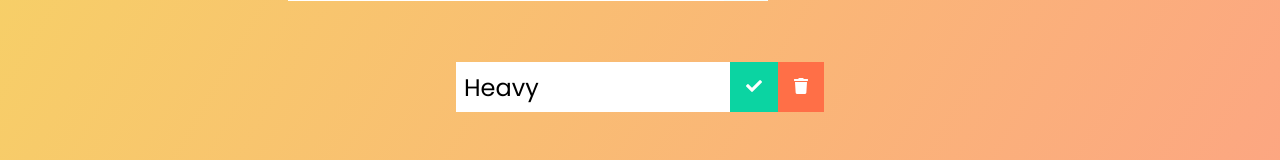
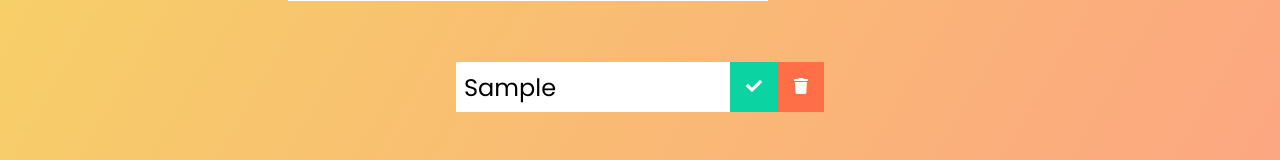
Before and after one commit to AnesuMuusha/my-todo-list, a React (Create React App) app: page / in a window 1280 px wide. Both pictures are taken after typing "Sample" into the empty fields and a click on the button 746 px from the left and 240 px from the top of the page. Shown: the part 266-426 px from the top of the page. Built offline with nearby package versions, Linux system fonts and the light colour scheme.

Commit message:
Adding todos to TodoList

```diff
--- a/src/App.js
+++ b/src/App.js
@@ -1,18 +1,23 @@
-import React,{useState} from 'react';
-import Form from './components/Form';
-import './App.css';
-import TodoList from './components/TodoList';
+import React, { useState } from "react";
+import Form from "./components/Form";
+import "./App.css";
+import TodoList from "./components/TodoList";
 
 function App() {
-  const[inputText,setInputText]=useState("");
-  const[todos,setTodos] =  useState([]);
+  const [inputText, setInputText] = useState("");
+  const [todos, setTodos] = useState([]);
   return (
     <div className="App">
       <header>
         <h1>The 5am Club #to do list</h1>
       </header>
-      <Form setInputText={setInputText} inputText={inputText}todos={todos} setTodos={setTodos} />
-      <TodoList/>
+      <Form
+        setInputText={setInputText}
+        inputText={inputText}
+        todos={todos}
+        setTodos={setTodos}
+      />
+      <TodoList todos={todos}/>
     </div>
   );
 }
--- a/src/components/Form.js
+++ b/src/components/Form.js
@@ -7,7 +7,7 @@
   };
 
   const submitTodoHandler = (e) => {
-    e.preventDefault();
+    e.preventDefault(e.target.value);
 
     setTodos([
       ...todos,
--- a/src/components/Todo.js
+++ b/src/components/Todo.js
@@ -1,9 +1,9 @@
 import React from "react"
 
-const Todo = () => {
+const Todo = ({text}) => {
     return(
     <div className="todo">
-        <li className="todo-item">Heavy</li>
+        <li className="todo-item">{text}</li>
         <button className="complete-btn">
             <i className="fas fa-check"></i>
         </button>
--- a/src/components/TodoList.js
+++ b/src/components/TodoList.js
@@ -1,11 +1,13 @@
 import React from "react";
 import Todo from "./Todo";
 
-const TodoList =()=>{
+const TodoList =({todos})=>{
     return(
         <div className="todo-container">
             <ul className="todo-list">
-                <Todo/>
+                {todos.map((todo)=>(
+                    <Todo text={todo.text} id={todo.id}/>
+                ))}
             </ul>
         </div>
     )
```
